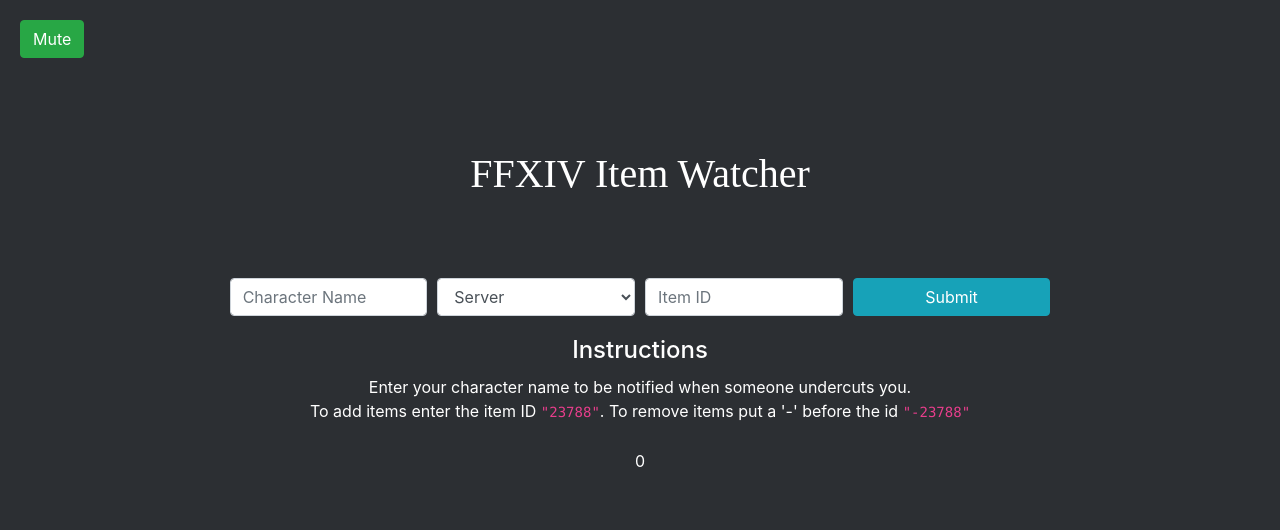
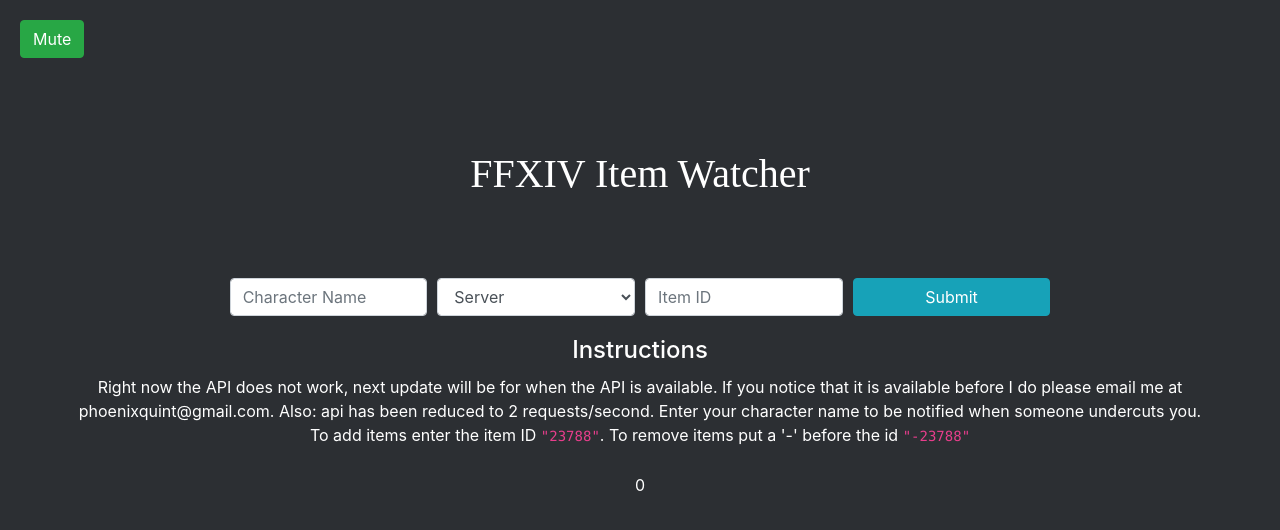
Before and after one commit to plasmadice/ffxiv-market-watch, a React (Create React App) app: page / in a window 1280 px wide. Shown: the top 530 px of the page. Built offline with nearby package versions, Linux system fonts and the light colour scheme.

Commit message:
Added message explaining API issues

```diff
--- a/src/App.js
+++ b/src/App.js
@@ -199,7 +199,11 @@
         )}
         <h4 className="instructions">Instructions</h4>
         <p style={{ textAlign: "center" }}>
-          Enter your character name to be notified when someone undercuts you.
+          Right now the API does not work, next update will be for when the API
+          is available. If you notice that it is available before I do please
+          email me at phoenixquint@gmail.com. Also: api has been reduced to 2
+          requests/second. Enter your character name to be notified when someone
+          undercuts you.
           <br /> To add items enter the item ID <code>"23788"</code>. To remove
           items put a '-' before the id <code>"-23788"</code>
         </p>
```
